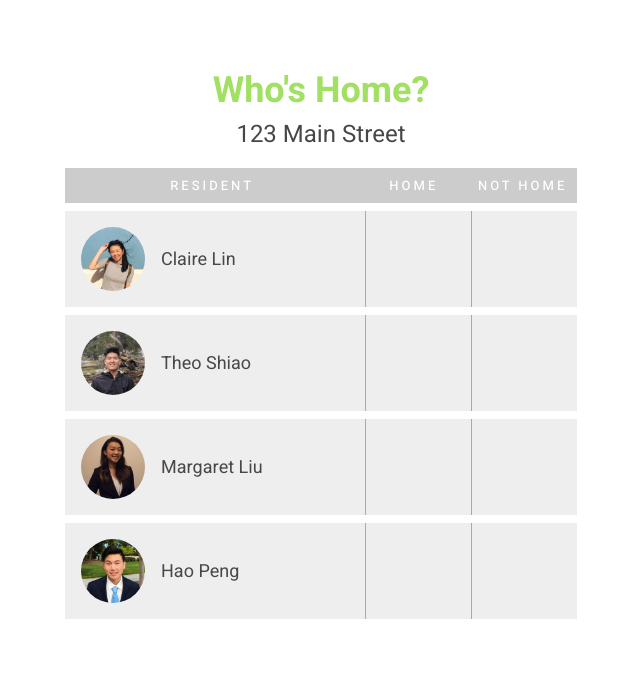
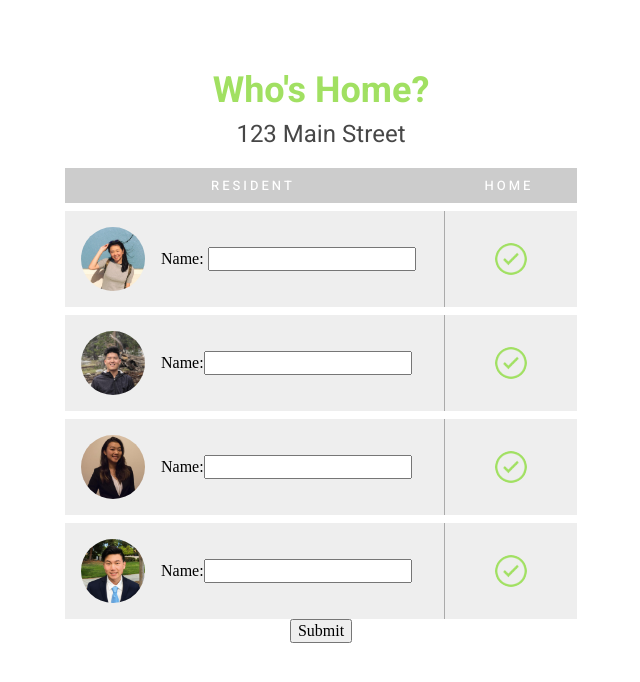
Before and after one commit to clairelin135/smartkeyrack, a Flask app: template templates/edit.html in a window 1280 px wide. Shown: the top 682 px of the page, without its empty margins (319-959 px from the left). Run offline with Flask 2, Linux system fonts and the light colour scheme; the template is opened without the code that fills it, so the values that code supplies are empty; some libraries are stand-ins or nearby versions.

Commit message:
theo's changes for the edit button

```diff
--- a/app.py
+++ b/app.py
@@ -15,6 +15,26 @@ def index():
 
     return render_template('index.html', key1 = key1, key2 = key2, key3 = key3, key4 = key4)
 
+@app.route('/edit')
+def edit():
+    return render_template('edit.html')
+
+@app.route('/submit', methods=['POST'])
+def submit():
+    keys = firebase.get('/keys', None)
+    key1 = keys['key1']
+    key2 = keys['key2']
+    key3 = keys['key3']
+    key4 = keys['key4']
+    if request.method == 'POST':
+        keys = ['key1', 'key2', 'key3', 'key4']
+        for k in keys:
+            newname = request.form[k]
+            if newname:
+                firebase.patch('/keys/', {"name": newname})
+                print(newname)
+    return render_template('index.html', key1=key1, key2=key2, key3=key3, key4=key4)
+
 @app.route('/update', methods=['POST'])
 def update():
     req_data = request.json
--- a/templates/edit.html
+++ b/templates/edit.html
@@ -15,89 +15,55 @@
         <div class="at-home pa2">
           <h3 class="center">HOME</h3>
         </div>
-        <div class="not-at-home pa2">
-          <h3 class="center">NOT HOME</h3>
-        </div>
       </div>
       <div class="tablerow bg-light-gray mt2">
         <div class="resident pa3">
           <img class="profile w3 h3 br-100 mr3" src="../static/img/claire.jpg"/>
-          <h4>Claire Lin</h4>
+          <form id="edit" action="/submit" method="post"> Name: <input type="text" name="key1"> <form>
         </div>
-        <div class="b--light-silver bl br at-home pa2">
+        <div class="b--light-silver bl at-home pa2">
           <div class="icon-wrapper">
-            {% if key1 == "home" %}
             <img class = "profile w2 h2 br-100" src="../static/img/greencheck.png"/>
-            {% endif %}
-          </div>
-        </div>
-        <div class="not-at-home pa2">
-          <div class="icon-wrapper">
-            {% if key1 == "not home" %}
-            <img class = "profile w2 h2 br-100" src="../static/img/x.png"/>
-            {% endif %}
           </div>
         </div>
       </div>
       <div class="tablerow bg-light-gray mt2">
         <div class="resident pa3">
           <img class="profile w3 h3 br-100 mr3" src="../static/img/theo.jpeg"/>
-          <h4>Theo Shiao</h4>
+          <form id="edit" action="/submit" method="post"> Name: <input type="text" name="key2"> <form>
         </div>
-        <div class="b--light-silver bl br at-home pa2">
+        <div class="b--light-silver bl at-home pa2">
           <div class="icon-wrapper">
-            {% if key2 == "home" %}
             <img class = "profile w2 h2 br-100" src="../static/img/greencheck.png"/>
-            {% endif %}
-          </div>
-        </div>
-        <div class="not-at-home pa2">
-          <div class="icon-wrapper">
-            {% if key2 == "not home" %}
-            <img class = "profile w2 h2 br-100" src="../static/img/x.png"/>
-            {% endif %}
           </div>
         </div>
       </div>
       <div class="tablerow bg-light-gray mt2">
         <div class="resident pa3">
           <img class="profile w3 h3 br-100 mr3" src="../static/img/margaret.jpeg"/>
-          <h4>Margaret Liu</h4>
+          <form id="edit" action="/submit" method="post"> Name: <input type="text" name="key3"> <form>
         </div>
-        <div class="b--light-silver bl br at-home pa2">
+        <div class="b--light-silver bl at-home pa2">
           <div class="icon-wrapper">
-            {% if key3 == "home" %}
             <img class = "profile w2 h2 br-100" src="../static/img/greencheck.png"/>
-            {% endif %}
-          </div>
-        </div>
-        <div class="not-at-home pa2">
-          <div class="icon-wrapper">
-            {% if key3 == "not home" %}
-            <img class = "profile w2 h2 br-100" src="../static/img/x.png"/>
-            {% endif %}
           </div>
         </div>
       </div>
       <div class="tablerow bg-light-gray mt2">
         <div class="resident pa3">
           <img class="profile w3 h3 br-100 mr3" src="../static/img/hao.png"/>
-          <h4>Hao Peng</h4>
+          <form id="edit" action="/submit" method="post"> Name: <input type="text" name="key4"> <form>
         </div>
-        <div class="b--light-silver bl br at-home pa2">
+        <div class="b--light-silver bl at-home pa2">
           <div class="icon-wrapper">
-            {% if key4 == "home" %}
             <img class = "profile w2 h2 br-100" src="../static/img/greencheck.png"/>
-            {% endif %}
           </div>
         </div>
-        <div class="not-at-home pa2">
-          <div class="icon-wrapper">
-            {% if key4 == "not home" %}
-            <img class = "profile w2 h2 br-100" src="../static/img/x.png"/>
-            {% endif %}
-          </div>
-        </div>
+      </div>
+      <div>
+        <center>
+        <input type="submit" name="submit" value="Submit" form="edit" />
+        </center>
       </div>
     </div>
   </body>
--- a/templates/index.html
+++ b/templates/index.html
@@ -69,7 +69,7 @@
         </div>
       </div>
       <div>
-        <a href=smartkeyrack.herokuapp.com/edit> edit </a>
+        <a href=/edit> edit </a>
       </div>
     </div>
   </body>
```
